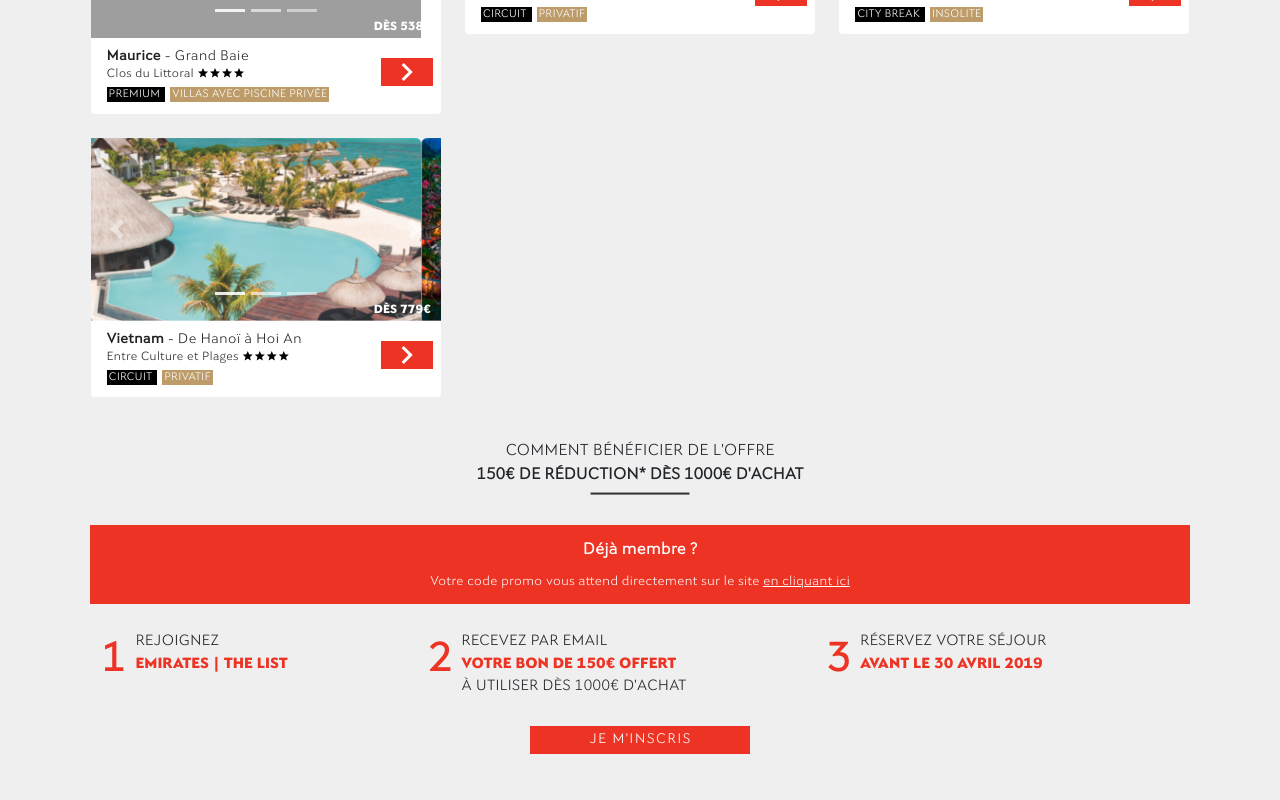
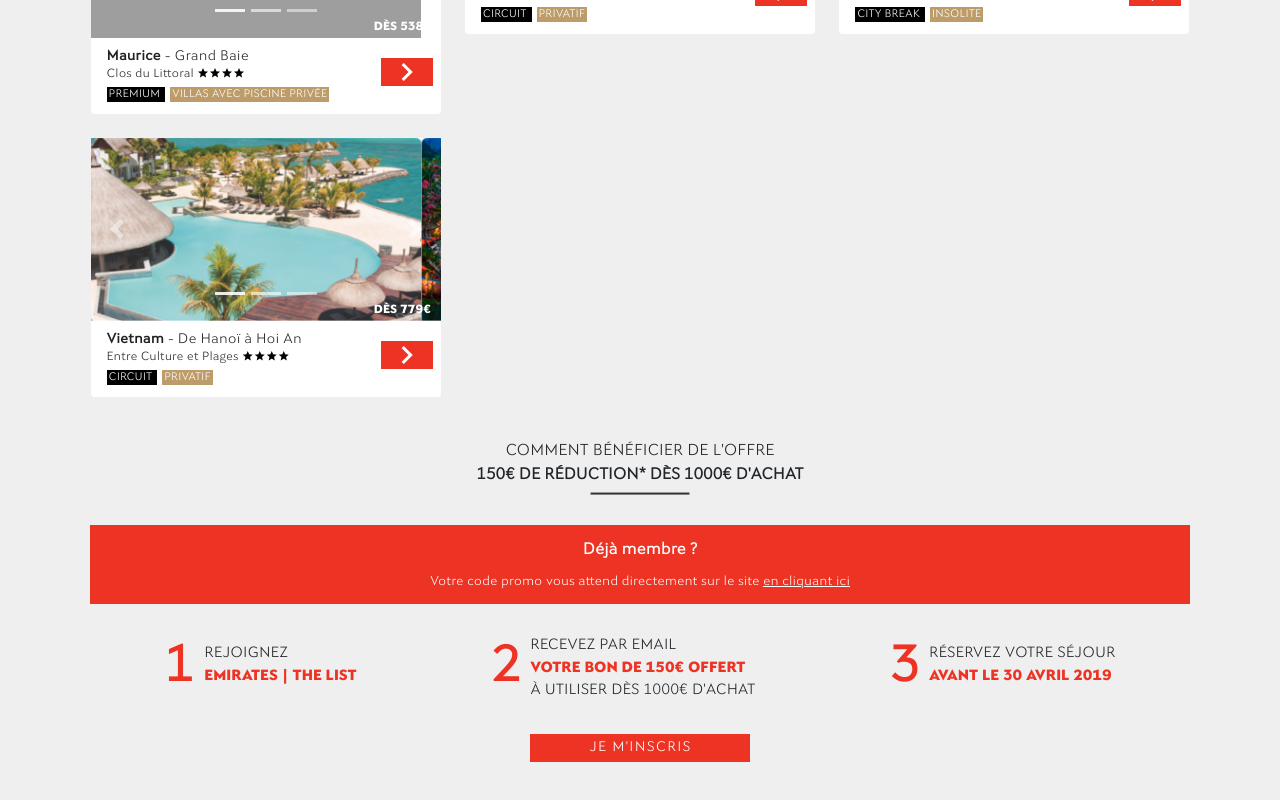
Before and after one commit to fredgoum/studio-veepee, a Vue app: page / in a window 1280 px wide. Shown: the part 1077-1877 px from the top of the page. Built offline with nearby package versions, Linux system fonts and the light colour scheme; grey boxes are pictures that could not be loaded.

Commit message:
center steps bloc content

```diff
--- a/src/assets/css/app.css
+++ b/src/assets/css/app.css
@@ -144,9 +144,13 @@ body {
   text-transform: uppercase;
   font-size: 15px
 }
+.step {
+  display: flex;
+  justify-content: center;
+}
 .step-number {
   color: #ed3323;
-  font-size: 40px;
+  font-size: 50px;
   margin-right: 10px;
 }
 .step-info {
@@ -196,6 +200,10 @@ body {
   #btn-destinations {
     width: 125px;
   }
+  .step {
+    justify-content: flex-start;
+    margin-left: 20px;
+  }
   #footer {
     margin-left: 2%;
     margin-right: 2%;
--- a/src/components/Inscription/Inscription.vue
+++ b/src/components/Inscription/Inscription.vue
@@ -24,26 +24,26 @@
     <v-container grid-list-md>
       <v-layout id="steps" row wrap>
         <!-- Step 1 -->
-        <v-flex class="display-flex">
+        <v-flex class="step">
           <strong class="step-number">1</strong>
-          <div>
+          <div style="text-align: left; padding: 12px 0;">
             <div>Rejoignez</div>
             <strong class="step-info">EMIRATES | THE LIST</strong>
           </div>
         </v-flex>
         <!-- Step 2 -->
-        <v-flex class="display-flex">
+        <v-flex class="step">
           <strong class="step-number">2</strong>
-          <div>
+          <div style="text-align: left; padding: 4px 0;">
             <div>Recevez par email</div>
             <strong class="step-info">VOTRE BON DE 150€ OFFERT</strong>
             <div>à utiliser dès 1000€ d'achat</div>
           </div>
         </v-flex>
         <!-- Step 3 -->
-        <v-flex class="display-flex">
+        <v-flex id="step3" class="step">
           <strong class="step-number">3</strong>
-          <div>
+          <div style="text-align: left; padding: 12px 0;">
             <div>Réservez votre séjour</div>
             <strong class="step-info">Avant le 30 avril 2019</strong>
           </div>
```
